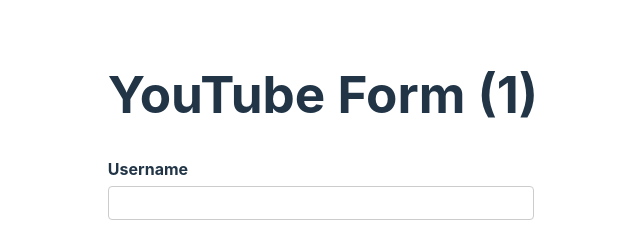
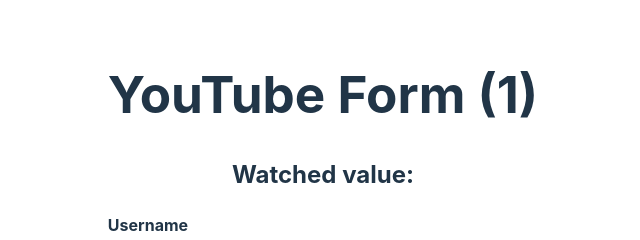
Before and after one commit to Sene68/react-hook-form, a React (Vite) app: page / in a window 1280 px wide. Shown: the top 240 px of the page, without its empty margins (317-957 px from the left). Built offline with nearby package versions, Linux system fonts and the light colour scheme; no server answers.

Commit message:
watch username

```diff
--- a/src/components/YouTubeForm.tsx
+++ b/src/components/YouTubeForm.tsx
@@ -40,7 +40,7 @@
             }
         },
     })
-    const { register, control, handleSubmit, formState } = form
+    const { register, control, handleSubmit, formState, watch } = form
     const { errors } = formState
 
     const { fields, append, remove } = useFieldArray({
@@ -52,11 +52,14 @@
         console.log("Form submitted", data)
     }
 
+    const watchUsername = watch("username")
+
     renderCount++
 
     return(
         <div>
             <h1>YouTube Form ({renderCount/2})</h1>
+            <h2>Watched value: {watchUsername}</h2>
             <form onSubmit={handleSubmit(onSubmit)} noValidate>
                 <div className="form-control">
                     <label htmlFor="username">Username</label>
```
